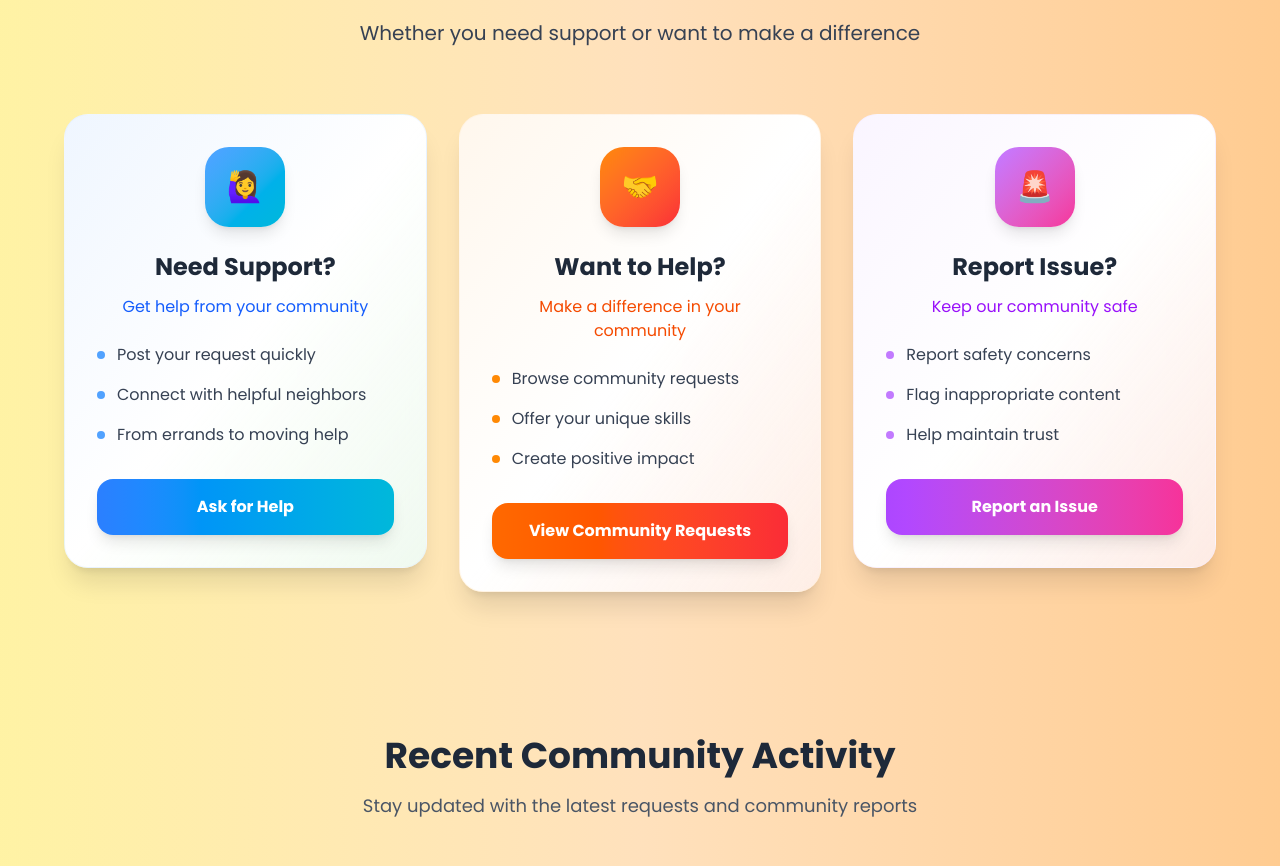
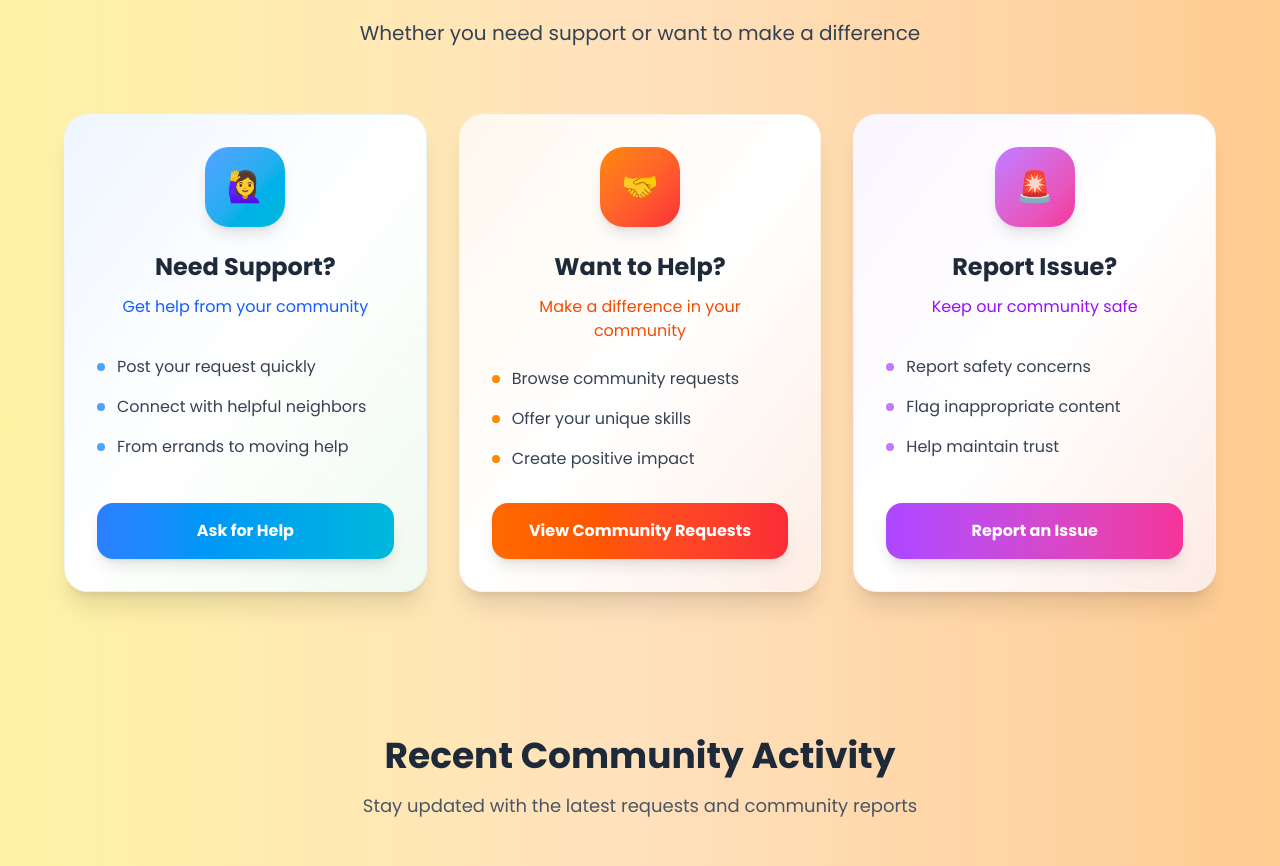
Before and after one commit to whatsupsumit/HelpHive, a React (Vite) app in the folder frontend/: page / in a window 1280 px wide. Shown: the part 1095-1961 px from the top of the page. Built offline with nearby package versions, Linux system fonts and the light colour scheme; no server answers.

Commit message:
Solved UI Changes #6

```diff
--- a/frontend/src/components/RecentActivity.jsx
+++ b/frontend/src/components/RecentActivity.jsx
@@ -69,7 +69,7 @@ const RecentActivity = () => {
           <div className="grid lg:grid-cols-3 gap-8">
             {/* Need Support Card */}
             <div className="group relative">
-              <div className="bg-gradient-to-br from-blue-50 via-white to-cyan-50/80 backdrop-blur-lg rounded-3xl p-8 border border-blue-100/40 hover:bg-white transition-all duration-500 hover:scale-105 hover:-translate-y-2 shadow-xl hover:shadow-blue-100/40">
+              <div className="flex flex-col justify-between h-full bg-gradient-to-br from-blue-50 via-white to-cyan-50/80 backdrop-blur-lg rounded-3xl p-8 border border-blue-100/40 hover:bg-white transition-all duration-500 hover:scale-105 hover:-translate-y-2 shadow-xl hover:shadow-blue-100/40">
                 <div className="text-center mb-6">
                   <div className="w-20 h-20 bg-gradient-to-br from-blue-400 to-cyan-500 rounded-3xl flex items-center justify-center mx-auto mb-6 shadow-lg group-hover:scale-110 transition-transform duration-300">
                     <span className="text-3xl">🙋‍♀️</span>
@@ -112,7 +112,7 @@ const RecentActivity = () => {
 
             {/* Want to Help Card */}
             <div className="group relative">
-              <div className="bg-gradient-to-br from-orange-50 via-white to-red-50/80 backdrop-blur-lg rounded-3xl p-8 border border-orange-100/40 hover:bg-white transition-all duration-500 hover:scale-105 hover:-translate-y-2 shadow-xl hover:shadow-orange-100/40">
+              <div className=" flex flex-col justify-between h-full bg-gradient-to-br from-orange-50 via-white to-red-50/80 backdrop-blur-lg rounded-3xl p-8 border border-orange-100/40 hover:bg-white transition-all duration-500 hover:scale-105 hover:-translate-y-2 shadow-xl hover:shadow-orange-100/40">
                 <div className="text-center mb-6">
                   <div className="w-20 h-20 bg-gradient-to-br from-orange-400 to-red-500 rounded-3xl flex items-center justify-center mx-auto mb-6 shadow-lg group-hover:scale-110 transition-transform duration-300">
                     <span className="text-3xl">🤝</span>
@@ -157,7 +157,7 @@ const RecentActivity = () => {
 
             {/* Report Issue Card */}
             <div className="group relative">
-              <div className="bg-gradient-to-br from-purple-50 via-white to-pink-50/80 backdrop-blur-lg rounded-3xl p-8 border border-purple-100/40 hover:bg-white transition-all duration-500 hover:scale-105 hover:-translate-y-2 shadow-xl hover:shadow-purple-100/40">
+              <div className="flex flex-col justify-between  h-full bg-gradient-to-br from-purple-50 via-white to-pink-50/80 backdrop-blur-lg rounded-3xl p-8 border border-purple-100/40 hover:bg-white transition-all duration-500 hover:scale-105 hover:-translate-y-2 shadow-xl hover:shadow-purple-100/40">
                 <div className="text-center mb-6">
                   <div className="w-20 h-20 bg-gradient-to-br from-purple-400 to-pink-500 rounded-3xl flex items-center justify-center mx-auto mb-6 shadow-lg group-hover:scale-110 transition-transform duration-300">
                     <span className="text-3xl">🚨</span>
```
